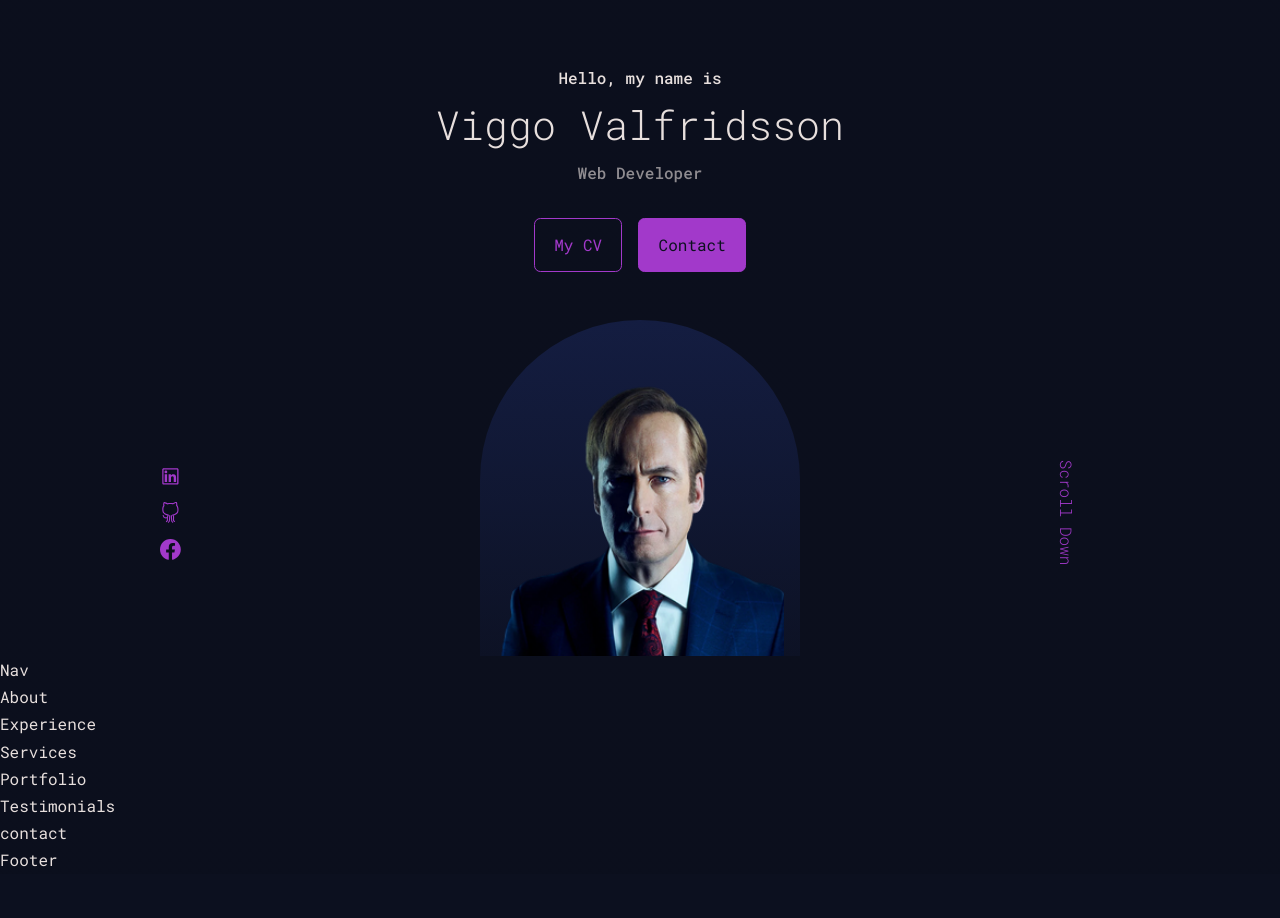
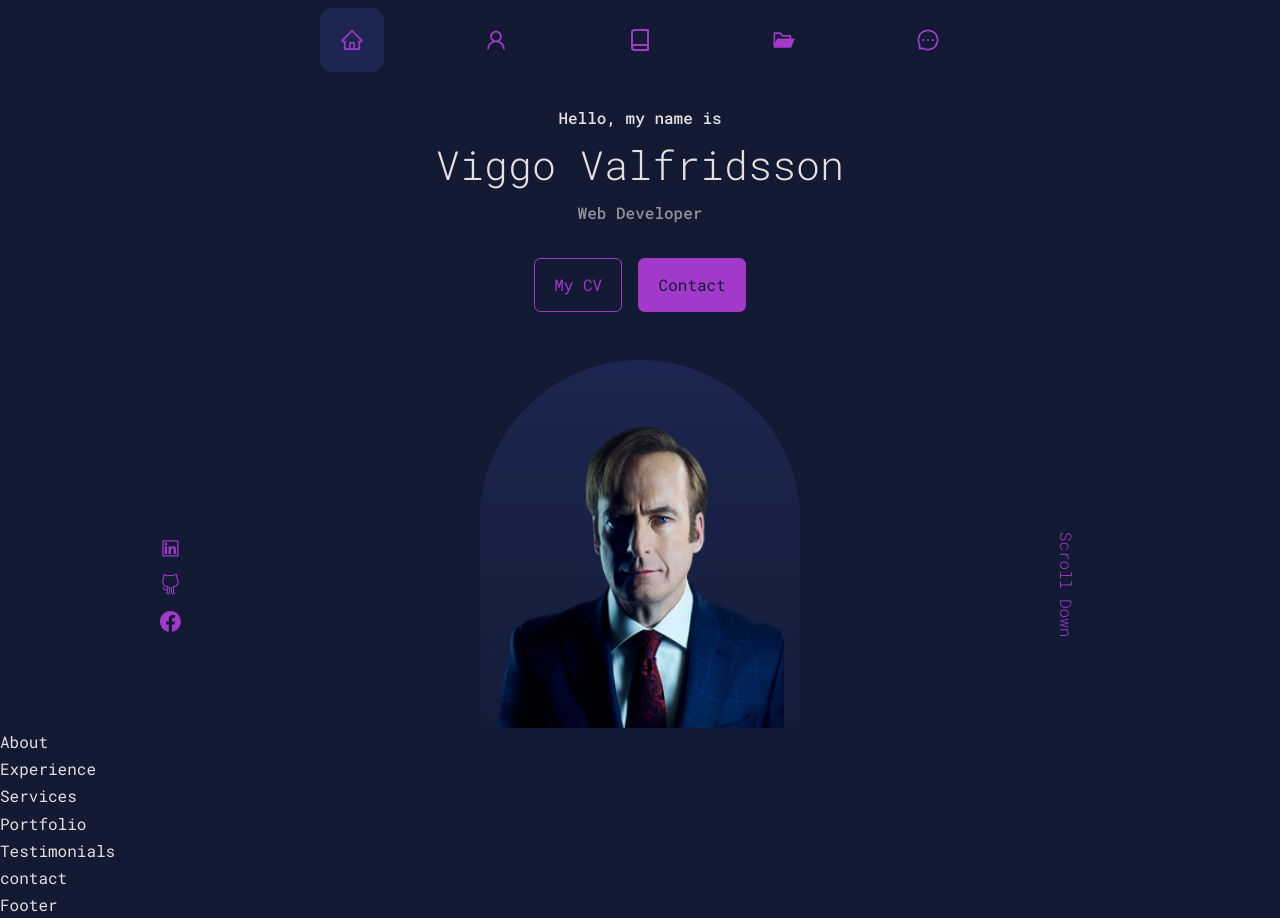
Before and after one commit to ViggoValfridsson/REACT-Portfolio, a React (Create React App) app: page / in a window 1280 px wide. Before the commit the page ends 874 px from the top, so only its background shows below. Built offline with nearby package versions, Linux system fonts and the light colour scheme; the HTML template or start-up script is replaced by a standard one.

Commit message:
Created navbar and styling

```diff
--- a/package.json
+++ b/package.json
@@ -9,6 +9,7 @@
     "react": "^18.2.0",
     "react-dom": "^18.2.0",
     "react-icons": "^4.6.0",
+    "react-router-dom": "^6.4.3",
     "react-scripts": "5.0.1",
     "web-vitals": "^2.1.4"
   },
--- a/src/App.js
+++ b/src/App.js
@@ -11,8 +11,8 @@ import Footer from "./components/footer/Footer";
 const App = () => {
   return (
     <>
+      <Nav />
       <Header />
-      <Nav />
       <About />
       <Experience />
       <Services />
--- a/src/components/header/header.css
+++ b/src/components/header/header.css
@@ -1,6 +1,6 @@
 header {
   height: 82vh;
-  padding-top: 4rem;
+  padding-top: 1.2rem;
   overflow: hidden;
   font-weight: 400;
 }
@@ -75,6 +75,7 @@ header h2 {
 @media (min-width: 600px) {
   header {
     height: 82vh;
+    padding-top: 2rem;
   }
   .header__socials svg {
     display: block;
--- a/src/components/nav/Nav.js
+++ /dev/null
@@ -1,9 +0,0 @@
-import React from 'react'
-
-const Nav = () => {
-  return (
-    <div>Nav</div>
-  )
-}
-
-export default Nav
--- /dev/null
+++ b/src/components/nav/Nav.jsx
@@ -0,0 +1,39 @@
+import { useState, useEffect } from "react";
+import { AiOutlineHome, AiOutlineUser, AiFillFolderOpen, AiOutlineMessage } from "react-icons/ai";
+import { FiBook } from "react-icons/fi";
+import "./nav.css";
+
+const Nav = () => {
+  const [homePath, setHomePath] = useState("#");
+
+  useEffect(() => {
+
+  })
+
+  const removeButtonBlur = (e) => {
+    const target = e.target.closest("a");
+    target.blur();
+  };
+
+  return (
+    <nav className="container container__nav" onClick={removeButtonBlur} >
+      <a className="active" href={homePath}>
+        <AiOutlineHome />
+      </a>
+      <a href="#about" >
+        <AiOutlineUser />
+      </a>
+      <a href="#experience">
+        <FiBook />
+      </a>
+      <a href="#portfolio">
+        <AiFillFolderOpen />
+      </a>
+      <a href="/contact">
+        <AiOutlineMessage />
+      </a>
+    </nav>
+  );
+};
+
+export default Nav;
--- a/src/components/nav/nav.css
+++ b/src/components/nav/nav.css
@@ -0,0 +1,44 @@
+.container__nav {
+  height: 4rem;
+  margin-top: 0.5rem;
+  display: flex;
+  justify-content: center;
+  align-items: center;
+  gap: 0.2rem;
+}
+
+.container__nav a {
+  width: 4rem;
+  height: 100%;
+  display: flex;
+  justify-content: center;
+  align-items: center;
+  border-radius: 20%;
+}
+.container__nav .active {
+  background-color: var(--color-bg-variant);
+}
+
+.container__nav a:hover {
+  transform: scale(1.1);
+  background-color: rgba(50, 50, 50, 0.3);
+  border: 1px solid var(--color-primary);
+
+}
+
+.container__nav a:focus {
+  transform: scale(1.1);
+  background-color: rgba(50, 50, 50, 0.3);
+  border: 1px solid var(--color-primary);
+}
+
+.container__nav svg {
+  font-size: 1.5rem;
+}
+
+/* Tablet */
+@media (min-width: 600px) {
+  .container__nav {
+    gap: 5rem;
+  }
+}
--- a/src/index.css
+++ b/src/index.css
@@ -17,8 +17,8 @@
 }
 
 :root {
-  --color-bg: #0c101f;
-  --color-bg-variant: #141d41;
+  --color-bg: #141c36;
+  --color-bg-variant: #1c2650;
   --color-primary: #a239ca;
   --color-primary-variant: #4717f6;
   --color-white: #e7dfdd;
@@ -86,7 +86,7 @@ a {
   transition: var(--transition);
 }
 
-a:hover {
+a:hover, a:focus {
   color: var(--color-white);
 }
 
@@ -101,7 +101,7 @@ a:hover {
   transition: var(--transition);
 }
 
-.btn:hover {
+.btn:hover, .btn:focus {
   background-color: var(--color-white);
   color: var(--color-bg);
   border-color: transparent;
```
Also changed, not shown: src/components/header/CTA.jsx (renamed from src/components/header/CTA.js), src/components/header/Header.jsx (renamed from src/components/header/Header.js), src/components/header/HeaderSocials.jsx (renamed from src/components/header/HeaderSocials.js), 1 other file (tests, documents, lock files or other folders).
